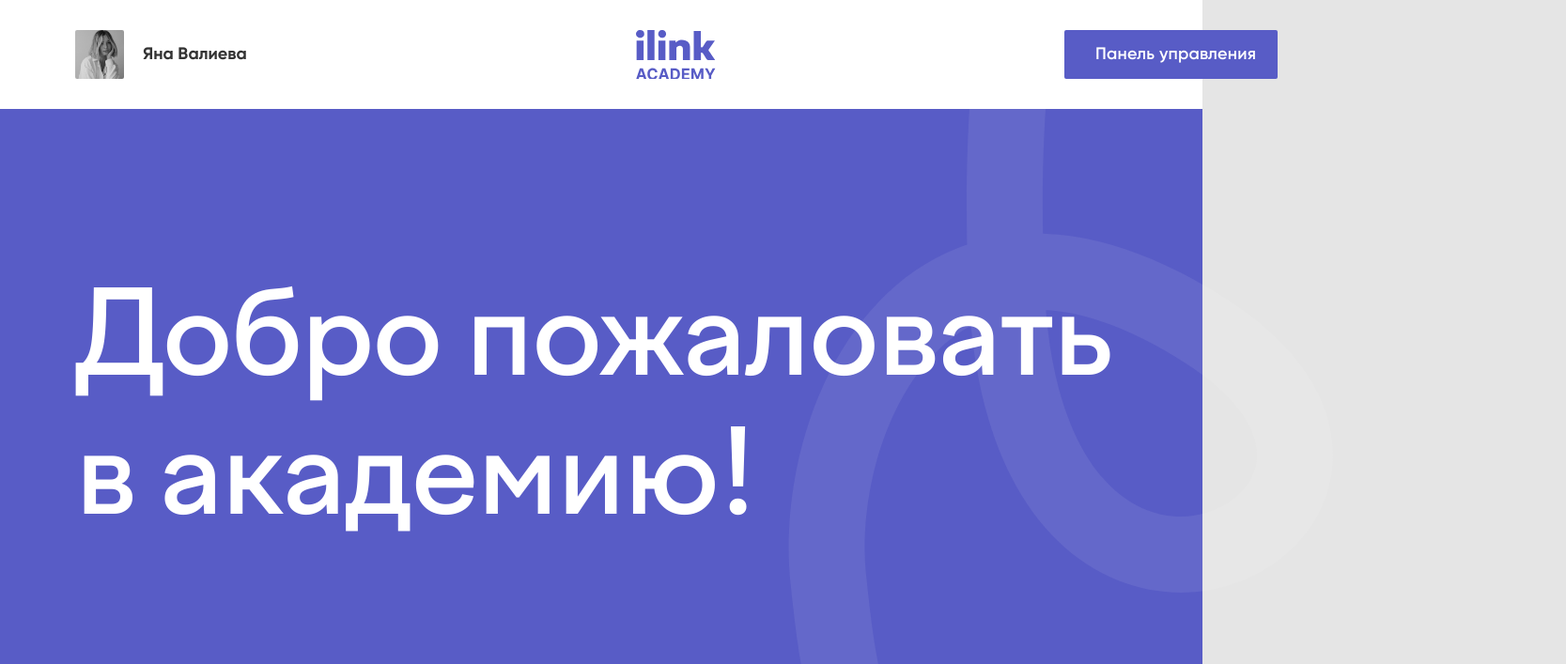
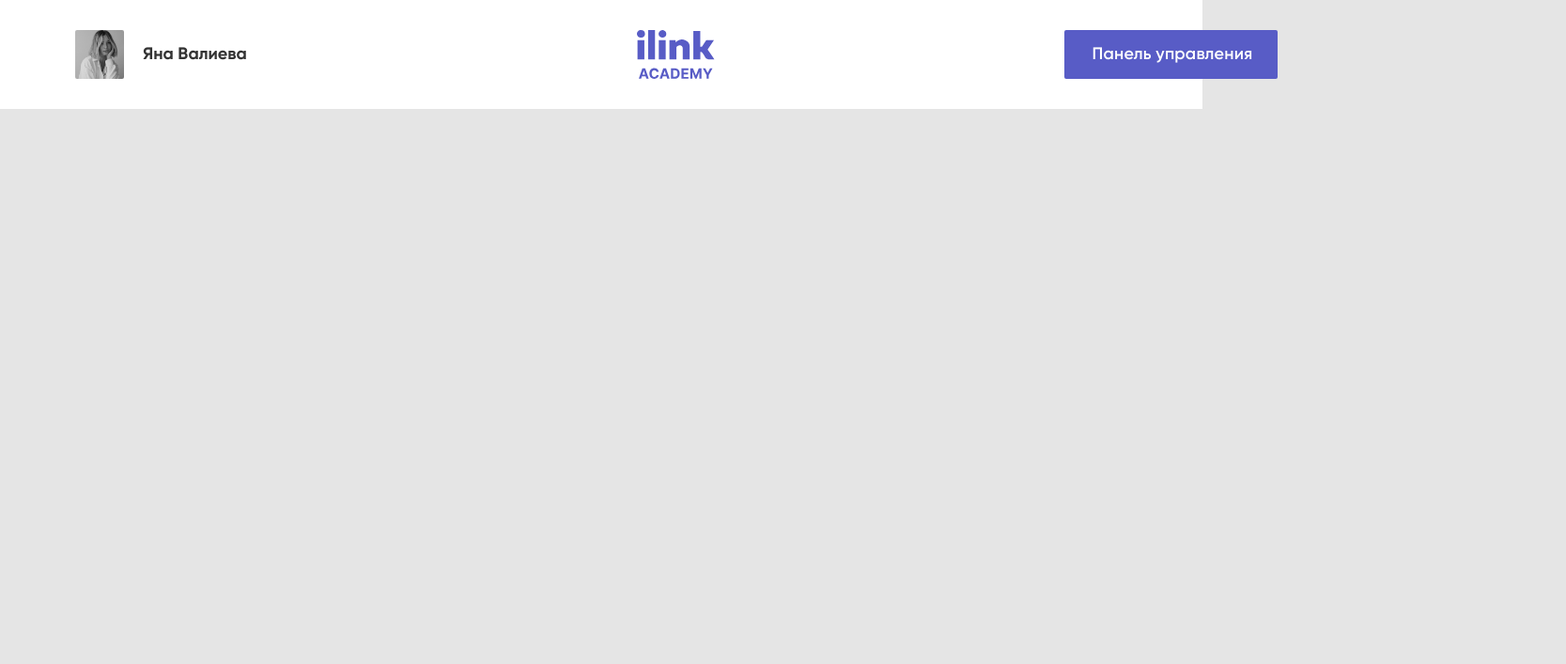
Before and after one commit to anzudevelop/ilink_frontend, a React (Create React App) app: page / in a window 1280 px wide. Shown: the top 707 px of the page at 94% size, 1667 px wide, since content can reach past the window. Built offline with nearby package versions, Linux system fonts and the light colour scheme.

Commit message:
headerMobileVersion

```diff
--- a/public/index.html
+++ b/public/index.html
@@ -9,6 +9,7 @@
       name="description"
       content="Web site created using create-react-app"
     />
+    <meta name="viewport" content="width=device-width">
     <link rel="apple-touch-icon" href="%PUBLIC_URL%/logo192.png" />
     <!--
       manifest.json provides metadata used when your web app is installed on a
--- a/src/App.js
+++ b/src/App.js
@@ -8,8 +8,8 @@ function App() {
   return (
       <div>
           <Header />
-          <Content />
-          <Footer />
+          {/*<Content />
+          <Footer />*/}
       </div>
 
   );
--- a/src/components/Header/Header.js
+++ b/src/components/Header/Header.js
@@ -5,11 +5,13 @@ function Header() {
         <div className={s.navbar}>
             <div className={s.block}>
                 <div className={s.block_img} />
+                <div className={s.name}>Яна</div>
                 <div className={s.block_1}>Яна Валиева</div>
                 <div className={s.block_2_logo_1} />
                 <div className={s.block_2_logo_2} />
                 <button className={s.block_3}>
                     <div className={s.text}>Панель управления</div>
+                    <div className={s.mobileIcon} />
                 </button>
             </div>
         </div>
--- a/src/components/Header/Header.module.css
+++ b/src/components/Header/Header.module.css
@@ -1,10 +1,17 @@
 .navbar {
     height: 116px;
-    width: 100%;
+    max-width: 100%;
     padding: 0;
     background-color: #ffffff;
     position: relative;
 }
+
+@media (max-width: 320px) {
+    .navbar {
+        height: 77px;
+    }
+}
+
 
 .block {
     margin: 0 auto;
@@ -14,10 +21,21 @@
     display: flex;
     justify-content: center;
 }
+@media (max-width: 320px) {
+    .block {
+        max-width: 320px;
+        line-height: 77px;
+    }
+}
 
 .block div{
     float: left;
     line-height: 116px;
+}
+@media (max-width: 320px) {
+    .block div{
+        line-height: 77px;
+    }
 }
 
 .block_img {
@@ -31,11 +49,38 @@
     background-position: center;
     border-radius: 2px;
 }
+@media (max-width: 320px) {
+    .block_img{
+        width: 36px;
+        height: 36px;
+        left: 5%;
+        top: 21px;
+    }
+}
+
+.name {
+    visibility: hidden;
+}
+@media (max-width: 320px) {
+    .name{
+        /* Яна */
+        visibility: visible;
+        position: absolute;
+        height: 18px;
+        top: 0;
+        left: 19%;
+        font-family: Gilroy, Arial, Helvetica, sans-serif;
+        font-size: 12px;
+        font-style: normal;
+        font-weight: 700;
+        line-height: 14px;
+        color: #333333;
+    }
+}
 
 .block_1 {
     /* Яна Валиева */
     position: absolute;
-    width: 100%;
     height: 18px;
     left: 152px;
     font-family: Gilroy, Arial, Helvetica, sans-serif;
@@ -45,33 +90,59 @@
     line-height: 18px;
     color: #333333;
 }
+@media (max-width: 320px) {
+    .block_1{
+        display: none;
+    }
+}
 
 .block_2_logo_1 {
     /* ilink logo */
     position: absolute;
-    width: 85.43px;
-    height: 32.19px;
+    width: 85px;
+    height: 32px;
     left: 677px;
     top: 32px;
     background-image: url(../../icons/ilink.svg);
-    background-size: cover;
+    background-size: contain;
+    background-position: center;
+    background-repeat: no-repeat;
+}
+@media (max-width: 320px) {
+    .block_2_logo_1{
+        top: 20px;
+        left: 40.6%;
+        width: 59px;
+        height: 22px;
+    }
 }
 
 .block_2_logo_2 {
     /* ACADEMY logo */
     position: absolute;
-    width: 85.43px;
-    height: 12.38px;
+    width: 85px;
+    height: 12px;
     left: 677px;
-    top: 71.62px;
+    top: 72px;
     background-image: url(../../icons/ACADEMY.svg);
-    background-size: cover;
+    background-size: contain;
+    background-position: center;
+    background-repeat: no-repeat;
+
+}
+@media (max-width: 320px) {
+    .block_2_logo_2{
+        top: 47px;
+        left: 40.6%;
+        width: 59px;
+        height: 9px;
+    }
 }
 
 .block_3 {
     /* Button */
     cursor: pointer;
-    padding: 17px 21px;
+    padding: 17px 28px;
 
     position: absolute;
     width: 227px;
@@ -84,12 +155,26 @@
     background: #585CC6;
     border-radius: 2px;
 }
+@media (max-width: 320px) {
+    .block_3{
+        padding: 8px;
+        width: 36px;
+        height: 36px;
+        left: 84%;
+        top: 20px;
+        padding: 0;
+    }
+}
 
 .block_3 .text {
+    position: absolute;
+    top: 15px;
+    left: 19px;
+    height: 18px;
+    width: 172px;
     font: 18px Gilroy, Arial, Helvetica, sans-serif;
+    font-style: normal;
     font-weight: 600;
-    line-height: 18px;
-
     letter-spacing: 0.01em;
 
     color: #FFFFFF;
@@ -97,5 +182,31 @@
     flex: none;
     order: 0;
     flex-grow: 0;
-    margin-left: 12px;
+    margin: 0px 10px;
+
 }
+@media (max-width: 320px) {
+    .text{
+        display: none;
+    }
+}
+
+
+.block_3 .mobileIcon {
+    visibility: hidden;
+
+}
+@media (max-width: 320px) {
+    .block_3 .mobileIcon {
+        visibility: visible;
+        position: absolute;
+        top: 9px;
+        left: 11.5px;
+        width: 13px;
+        height: 17px;
+        background-image: url(../../icons/header/profile.svg);
+        background-size: contain;
+        background-position: center;
+        background-repeat: no-repeat;
+    }
+}
```
Also changed, not shown: src/icons/header/profile.svg (added).
